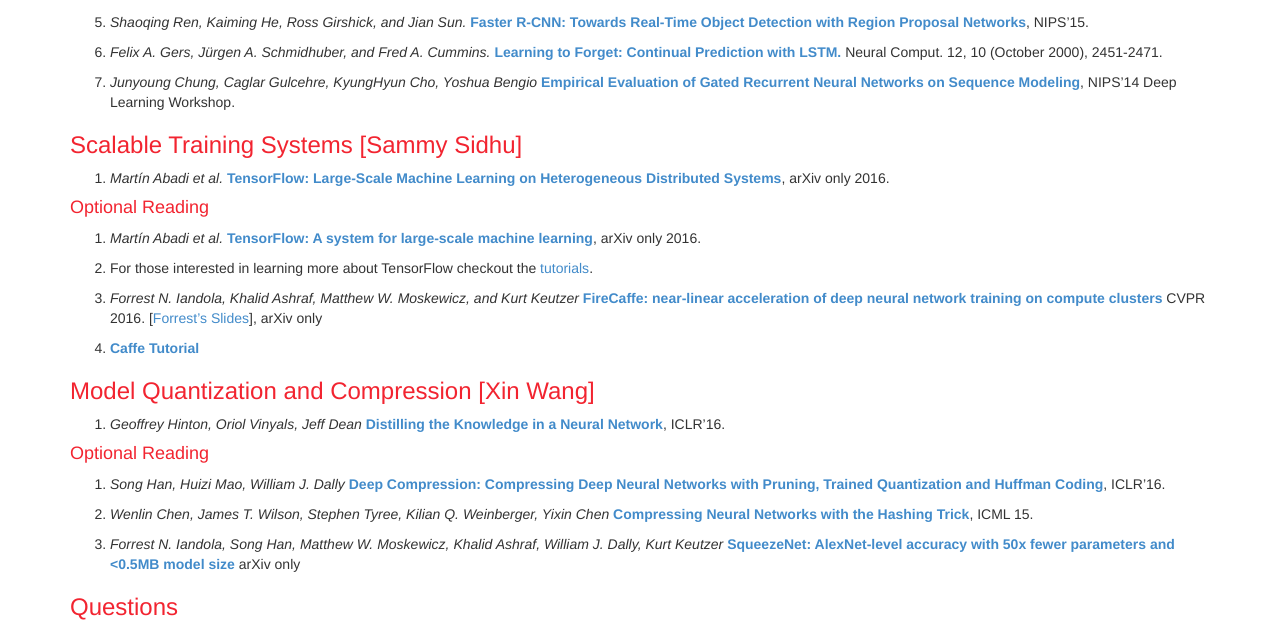
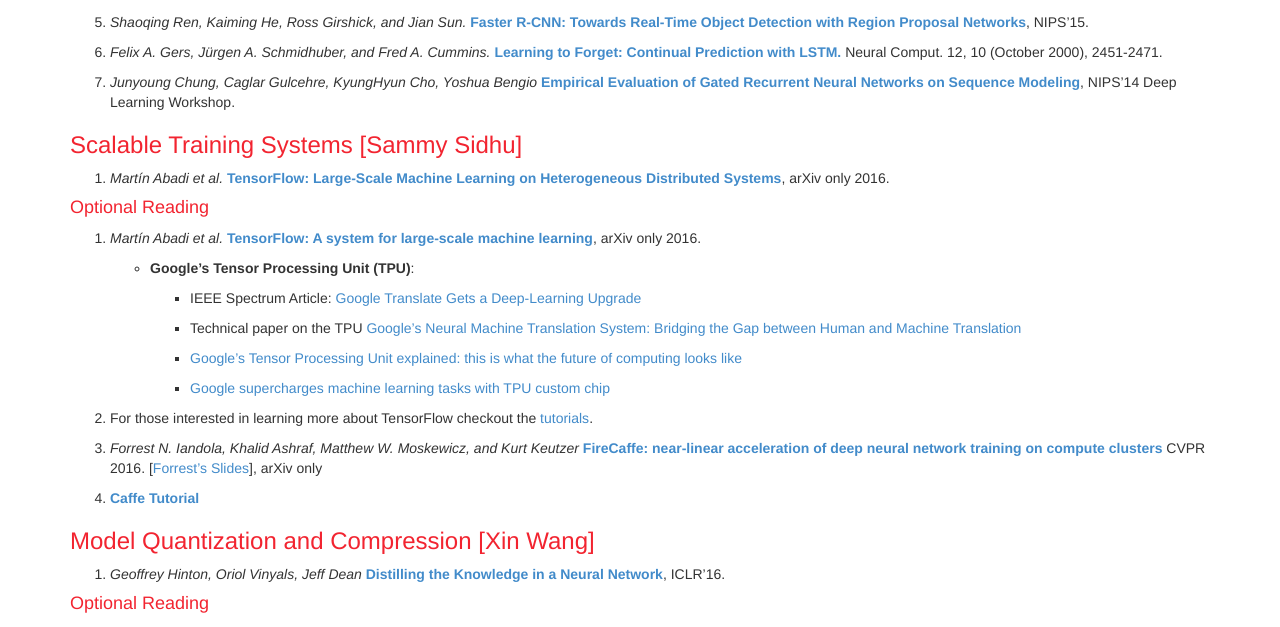
Before and after one commit to ucbrise/cs294-rise-fa16, a Jekyll site: the page built from deep_learning.md, in a window 1280 px wide and 900 px high, scrolled down 1186 px, cut to the strip 0-627 px from the top of the window. Built offline with Jekyll 4.4.1, drawn with Linux system fonts in a browser that asks for light colours; nearby versions of some CDN libraries.

Commit message:
a little more optional reading

```diff
--- a/deep_learning.md
+++ b/deep_learning.md
@@ -87,7 +87,19 @@ For those who want a good introduction to big ideas in deep learning checkout th
 
 1. *Martín Abadi et al.* [**TensorFlow: A system for large-scale machine learning**](https://arxiv.org/abs/1605.08695), arXiv only 2016.
 
+   * **Google's Tensor Processing Unit (TPU)**:
+
+      * IEEE Spectrum Article: [Google Translate Gets a Deep-Learning Upgrade](http://spectrum.ieee.org/tech-talk/computing/software/google-translate-gets-a-deep-learning-upgrade)
+
+      * Technical paper on the TPU [Google's Neural Machine Translation System: Bridging the Gap between Human and Machine Translation](https://arxiv.org/abs/1609.08144)
+
+      * [Google's Tensor Processing Unit explained: this is what the future of computing looks like](http://www.techradar.com/news/computing-components/processors/google-s-tensor-processing-unit-explained-this-is-what-the-future-of-computing-looks-like-1326915)
+
+      * [Google supercharges machine learning tasks with TPU custom chip](https://cloudplatform.googleblog.com/2016/05/Google-supercharges-machine-learning-tasks-with-custom-chip.html)
+
+
 1. For those interested in learning more about TensorFlow checkout the [tutorials](https://www.tensorflow.org/versions/r0.11/tutorials/index.html).
+
 
 1. *Forrest N. Iandola, Khalid Ashraf, Matthew W. Moskewicz, and Kurt Keutzer* [**FireCaffe: near-linear acceleration of deep neural network training on compute clusters**](https://arxiv.org/abs/1511.00175) CVPR 2016. [[Forrest's Slides](https://cs.stanford.edu/~jhoffman/yahooJapan_Mar2016_talks/Forrest_FireCaffe_Yahoo_2016-03-20.pdf)], arXiv only
 
```
Also changed, not shown: bandits_and_rl.md (+5 -0 lines).
